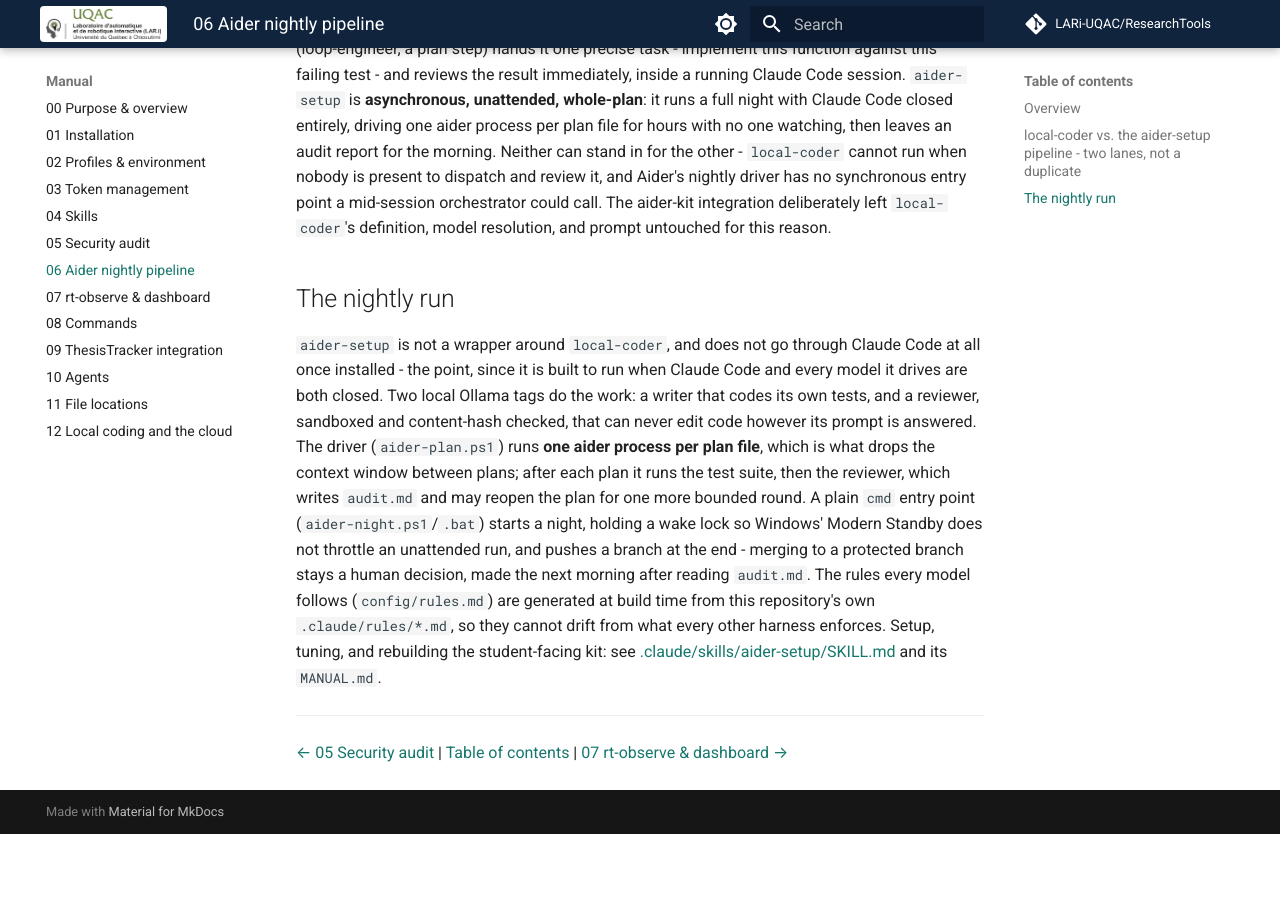
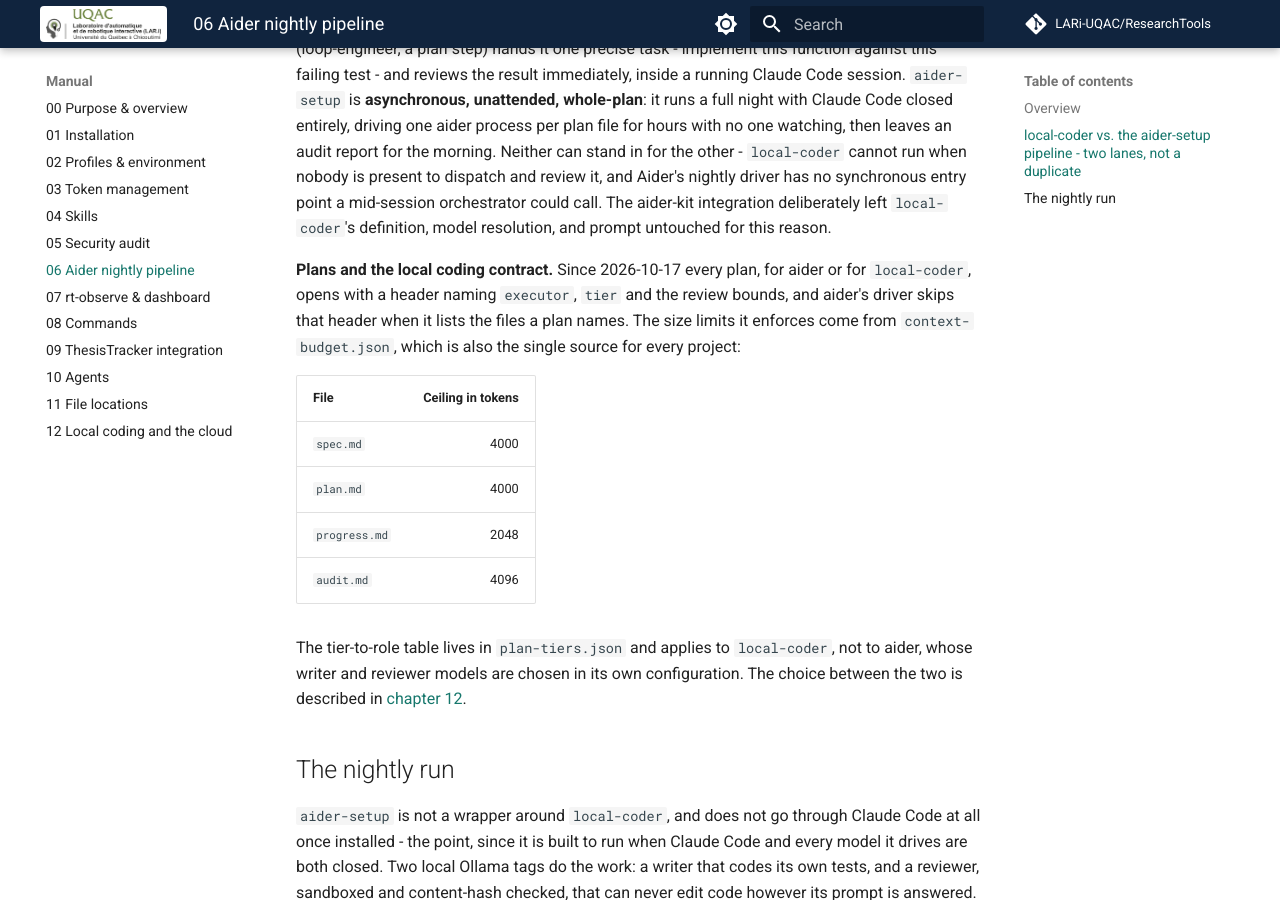
Before and after one commit to LARi-UQAC/ResearchTools, an MkDocs documentation site: the page built from docs/manual/06-aider-pipeline.md, in a window 1280 px wide and 900 px high, scrolled down 706 px. Built offline with MkDocs 1.6.1 and Material for MkDocs 9.7.7, drawn with Linux system fonts in a browser that asks for light colours; comment, search, counter and statistics services are not loaded; before the commit the page ends 1540 px from its top, so only the background shows below that.

Commit message:
docs(manual): neighbouring chapters point at chapter 12
Refs #83.

Co-Authored-By: Claude Sonnet 5.5 <noreply@anthropic.com>

```diff
--- a/docs/manual/06-aider-pipeline.md
+++ b/docs/manual/06-aider-pipeline.md
@@ -28,6 +28,24 @@ driver has no synchronous entry point a mid-session orchestrator could call. The
 integration deliberately left `local-coder`'s definition, model resolution, and prompt untouched
 for this reason.
 
+<!-- local-coding:begin -->
+**Plans and the local coding contract.** Since 2026-10-17 every plan, for aider or for
+`local-coder`, opens with a header naming `executor`, `tier` and the review bounds, and aider's
+driver skips that header when it lists the files a plan names. The size limits it enforces come
+from `context-budget.json`, which is also the single source for every project:
+
+| File | Ceiling in tokens |
+|---|---:|
+| `spec.md` | 4000 |
+| `plan.md` | 4000 |
+| `progress.md` | 2048 |
+| `audit.md` | 4096 |
+
+The tier-to-role table lives in `plan-tiers.json` and applies to `local-coder`, not to aider,
+whose writer and reviewer models are chosen in its own configuration. The choice between the
+two is described in [chapter 12](12-local-coding.md).
+<!-- local-coding:end -->
+
 ## The nightly run
 
 `aider-setup` is not a wrapper around `local-coder`, and does not go through Claude Code at
```
Also changed, not shown: .claude/rules/testing.md (+1 -1 lines), docs/manual/04-skills.md (+5 -1 lines), docs/manual/07-rt-observe-dashboard.md (+10 -0 lines), docs/manual/08-commands.md (+5 -1 lines), docs/manual/11-file-locations.md (+10 -0 lines), 1 other file.
